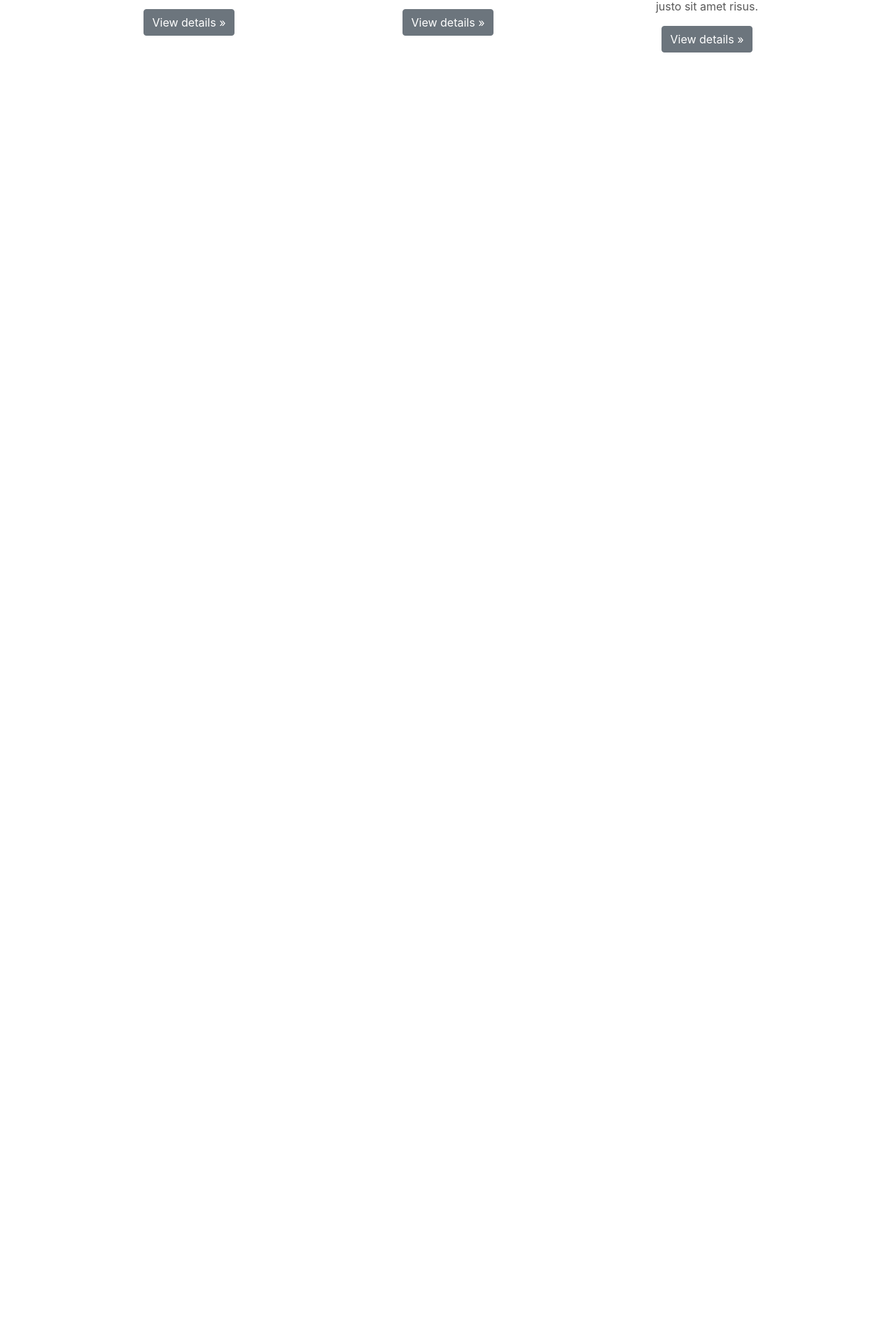
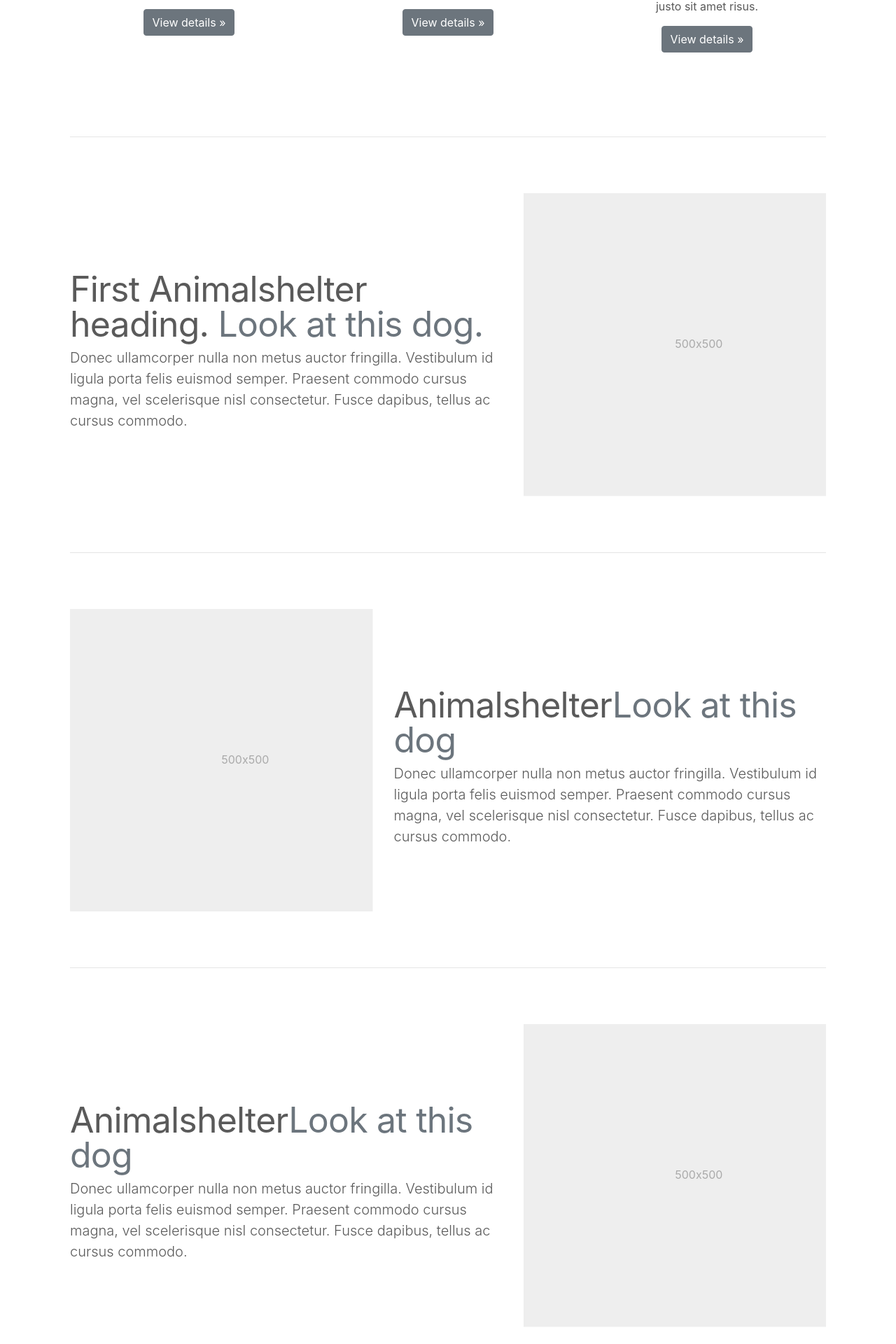
Before and after one commit to PatriciaHeimfarth/AnimalShelterWebsiteTemplate, a React (Create React App) app in the folder frontend/animalshelter-app/: page / in a window 1280 px wide. Shown: the part 453-2373 px from the top of the page at 70% size. Before the commit the page ends 800 px from the top, so only its background shows below. Built offline with nearby package versions, Linux system fonts and the light colour scheme.

Commit message:
bootstrap featurettes

```diff
--- a/frontend/animalshelter-app/src/components/main.component.js
+++ b/frontend/animalshelter-app/src/components/main.component.js
@@ -28,6 +28,47 @@ export default class Main extends Component {
                         <p><a class="btn btn-secondary" href="#" role="button">View details &raquo;</a></p>
                     </div>
                 </div>
+
+                <hr class="featurette-divider"/>
+
+                <div class="row featurette">
+                    <div class="col-md-7">
+                        <h2 class="featurette-heading">First Animalshelter heading. <span class="text-muted">Look at this dog.</span></h2>
+                        <p class="lead">Donec ullamcorper nulla non metus auctor fringilla. Vestibulum id ligula porta felis euismod semper. Praesent commodo cursus magna, vel scelerisque nisl consectetur. Fusce dapibus, tellus ac cursus commodo.</p>
+                    </div>
+                    <div class="col-md-5">
+                        <svg class="bd-placeholder-img bd-placeholder-img-lg featurette-image img-fluid mx-auto" width="500" height="500" xmlns="http://www.w3.org/2000/svg" role="img" aria-label="Placeholder: 500x500" preserveAspectRatio="xMidYMid slice" focusable="false"><title>Placeholder</title><rect width="100%" height="100%" fill="#eee" /><text x="50%" y="50%" fill="#aaa" dy=".3em">500x500</text></svg>
+
+                    </div>
+                </div>
+
+                <hr class="featurette-divider"/>
+
+                <div class="row featurette">
+                    <div class="col-md-7 order-md-2">
+                        <h2 class="featurette-heading">Animalshelter<span class="text-muted">Look at this dog</span></h2>
+                        <p class="lead">Donec ullamcorper nulla non metus auctor fringilla. Vestibulum id ligula porta felis euismod semper. Praesent commodo cursus magna, vel scelerisque nisl consectetur. Fusce dapibus, tellus ac cursus commodo.</p>
+                    </div>
+                    <div class="col-md-5 order-md-1">
+                        <svg class="bd-placeholder-img bd-placeholder-img-lg featurette-image img-fluid mx-auto" width="500" height="500" xmlns="http://www.w3.org/2000/svg" role="img" aria-label="Placeholder: 500x500" preserveAspectRatio="xMidYMid slice" focusable="false"><title>Placeholder</title><rect width="100%" height="100%" fill="#eee" /><text x="50%" y="50%" fill="#aaa" dy=".3em">500x500</text></svg>
+
+                    </div>
+                </div>
+
+                <hr class="featurette-divider"/>
+
+                <div class="row featurette">
+                    <div class="col-md-7">
+                        <h2 class="featurette-heading">Animalshelter<span class="text-muted">Look at this dog</span></h2>
+                        <p class="lead">Donec ullamcorper nulla non metus auctor fringilla. Vestibulum id ligula porta felis euismod semper. Praesent commodo cursus magna, vel scelerisque nisl consectetur. Fusce dapibus, tellus ac cursus commodo.</p>
+                    </div>
+                    <div class="col-md-5">
+                        <svg class="bd-placeholder-img bd-placeholder-img-lg featurette-image img-fluid mx-auto" width="500" height="500" xmlns="http://www.w3.org/2000/svg" role="img" aria-label="Placeholder: 500x500" preserveAspectRatio="xMidYMid slice" focusable="false"><title>Placeholder</title><rect width="100%" height="100%" fill="#eee" /><text x="50%" y="50%" fill="#aaa" dy=".3em">500x500</text></svg>
+
+                    </div>
+                </div>
+
+                <hr class="featurette-divider"/>
             </div>
         )
     }
```
Also changed, not shown: 1 other file (tests, documents, lock files or other folders).
